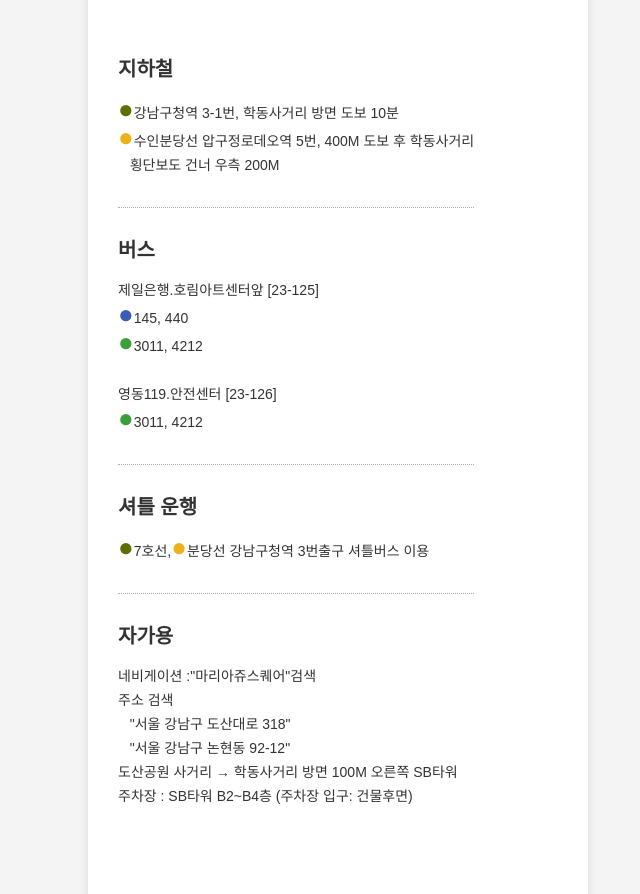
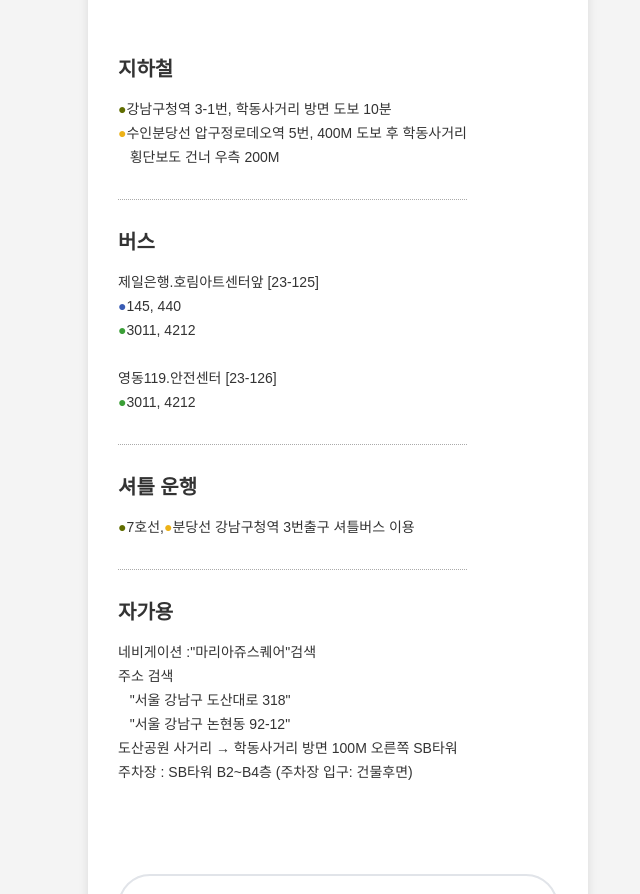
Before and after one commit to haju-k/240901_wedding, a plain HTML site: page index.html in a window 1280 px wide. Shown: the part 3016-3910 px from the top of the page, without its empty margins (302-942 px from the left). Drawn offline with nearby package versions, Linux system fonts and the light colour scheme; a web font is replaced by a local one.

Commit message:
Add files via upload

```diff
--- a/css/comms.css
+++ b/css/comms.css
@@ -454,7 +454,7 @@ ul.wayto .navi_button>span {
  .location ul li {font-size: 1.4rem;line-height: 2.4rem; }
 .loading-row {padding:3rem 0; border-bottom: 1px dotted #aaa;}
 .loading-row strong {padding-bottom: 1rem;}
- .location ul li span {font-size: 2.6rem; font-weight: 700; padding-bottom:1rem;}
+ .location ul li span {font-weight: 700; padding-bottom:1rem;}
 
 .location p {padding-bottom:1.5rem; font-size:2rem; font-weight: 700;}
 
```
